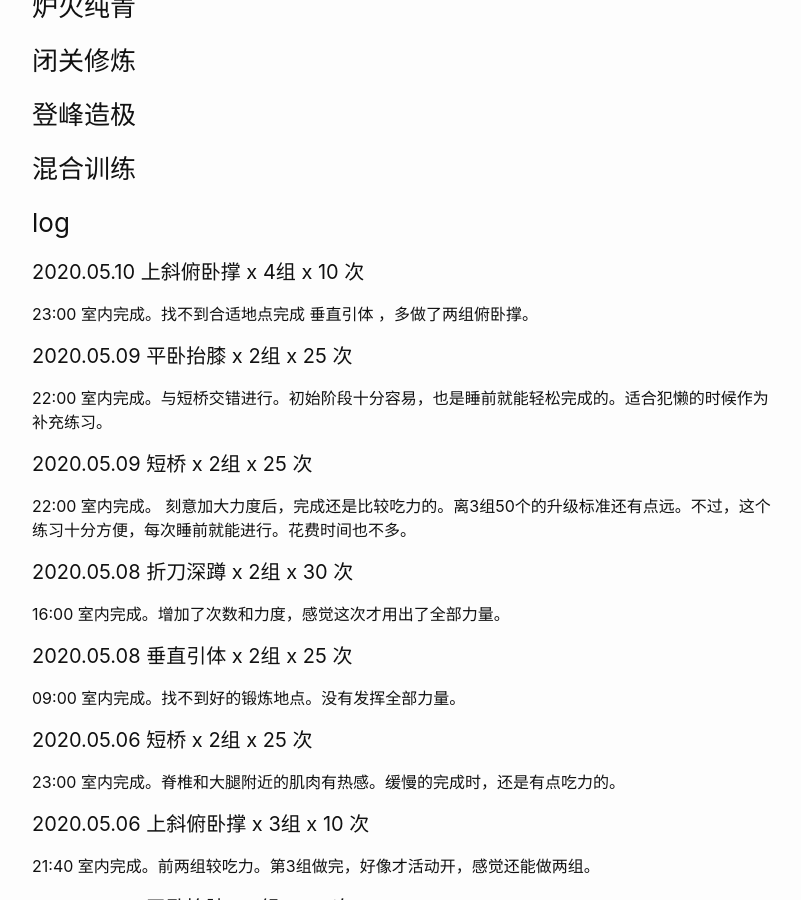
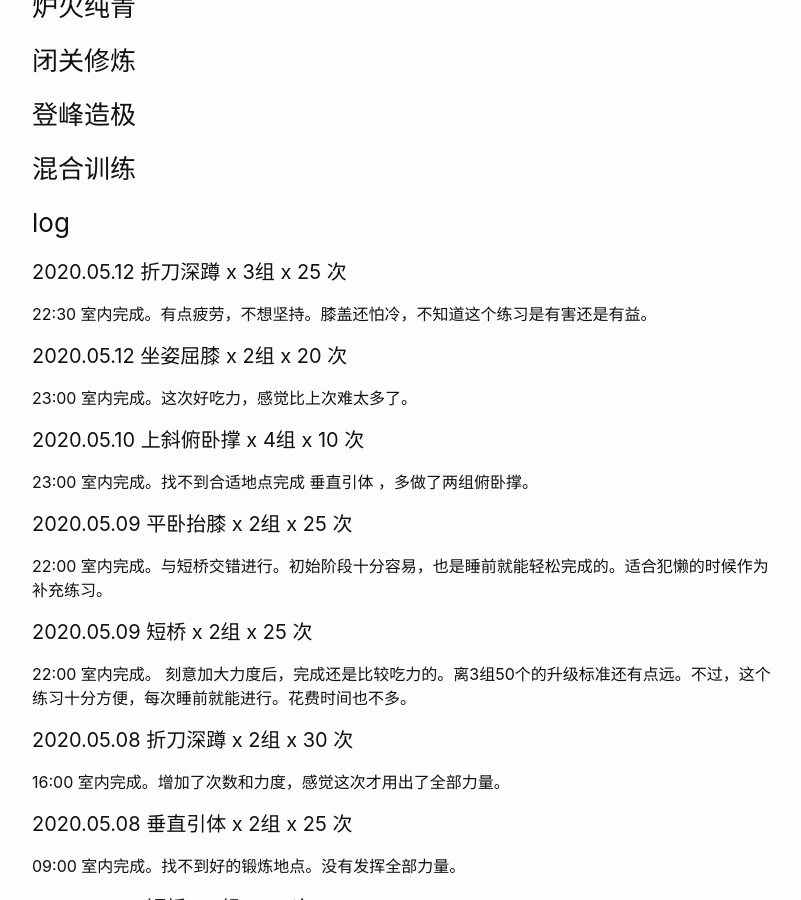
Before and after one commit to wangtiga/wangtiga.github.io, a Jekyll site: the page built from _previews/exercise.md, in a window 1280 px wide and 900 px high, scrolled down 653 px. Shown: the whole window, without its empty margins (238-1039 px from the left). Built offline with Jekyll 4.4.1, drawn with Linux system fonts in a browser that asks for light colours.

Commit message:
updated from mac

```diff
--- a/_previews/exercise.md
+++ b/_previews/exercise.md
@@ -30,9 +30,22 @@ tags:   todo
 
 ### log
 
+
+#### 2020.05.12 折刀深蹲 x 3组 x 25 次
+
+22:30 室内完成。有点疲劳，不想坚持。膝盖还怕冷，不知道这个练习是有害还是有益。
+
+#### 2020.05.12 坐姿屈膝 x 2组 x 20 次
+
+23:00 室内完成。这次好吃力，感觉比上次难太多了。
+
+
+
 #### 2020.05.10 上斜俯卧撑 x 4组 x 10 次
 
 23:00 室内完成。找不到合适地点完成 垂直引体 ，多做了两组俯卧撑。
+
+
 
 #### 2020.05.09 平卧抬膝 x 2组 x 25 次
 
```
